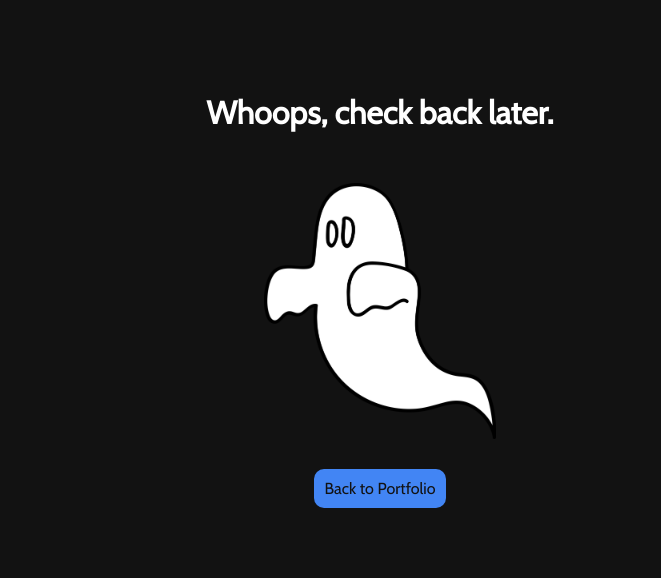
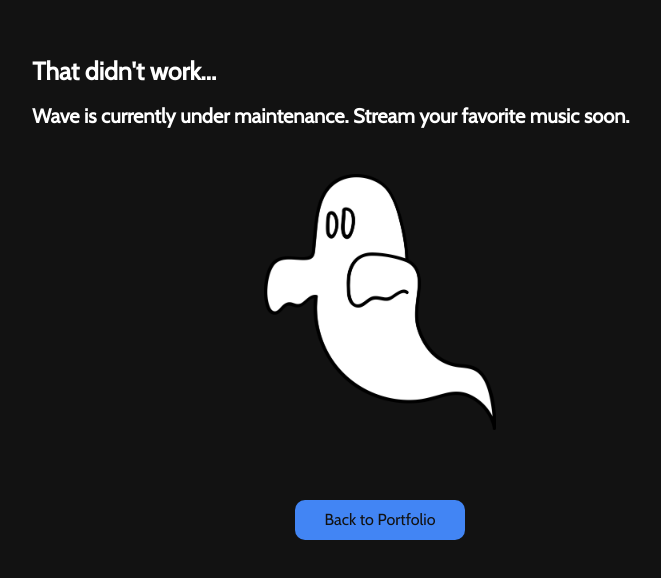
Before and after one commit to Gage-Dev/Wave, a plain HTML site: page index.html in a window 1280 px wide. Shown: the part 110-688 px from the top of the page, without its empty margins (260-921 px from the left). Drawn offline with nearby package versions, Linux system fonts and the light colour scheme.

Commit message:
error message update

```diff
--- a/index.css
+++ b/index.css
@@ -13,13 +13,24 @@ body, html {
 
   h1 {
     color: #fff;
-}
+    font-size: 25px;
+    width: 60%;
+    text-align: left;
+    margin-bottom: 1px;
+  }
+
+  h2 {
+    color: #fff;
+    font-size: 20px;
+    width: 60%;
+    text-align: left;
+  }
 
   .ghost {
     width: 20%;
     margin-top: 30px;
     margin-bottom: 30px;
-}
+  }
 
   .container {
     text-align: center;
@@ -31,6 +42,9 @@ body, html {
   .button {
     background-color: #fff;
     color:rgb(18, 18, 18);
+    margin-top: 40px;
+    width: 150px;
+    height: 20px;
     padding: 10px;
     border-radius: 10px;
     text-decoration: none;
--- a/index.html
+++ b/index.html
@@ -9,7 +9,8 @@
 </head>
 <body>
     <div class="container">
-        <h1>Whoops, check back later.</h1>
+        <h1>That didn't work...</h1>
+        <h2>Wave is currently under maintenance. Stream your favorite music soon.</h2>
         <img class="ghost" src="/Assets/ghosts-1775548_1280.png">
         <a class="button" href="https://gagebc.netlify.app">Back to Portfolio</a>
     </div>
```
